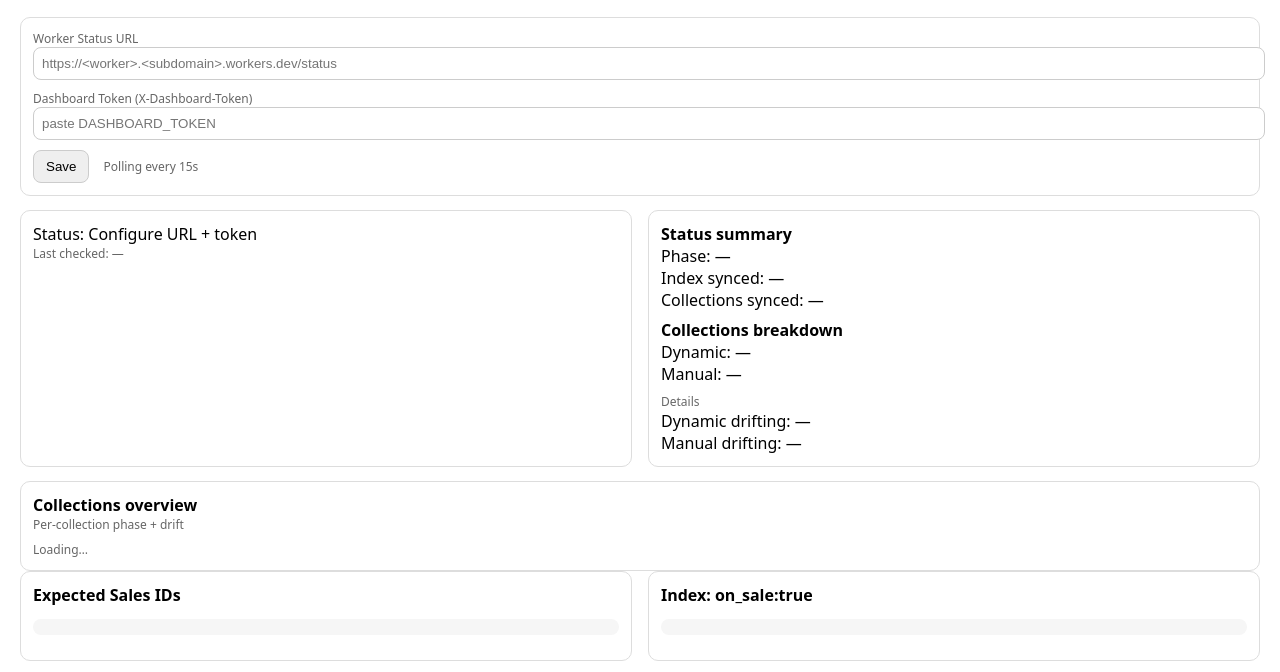
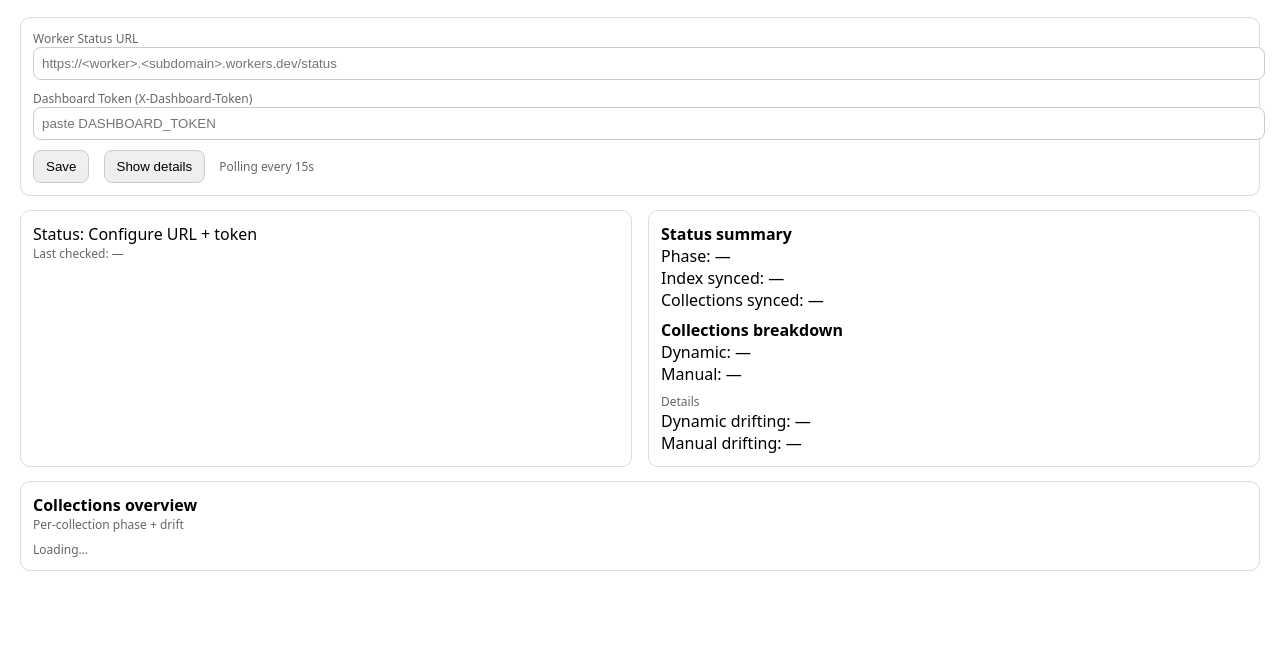
Before and after one commit to harrisrhm/algolia-json-connector, a plain HTML site: page docs/index.html in a window 1280 px wide. Shown: the part 56-728 px from the top of the page. Drawn offline with Linux system fonts and the light colour scheme.

Commit message:
Dashboard: hide Sales detail panels by default

```diff
--- a/docs/index.html
+++ b/docs/index.html
@@ -27,6 +27,7 @@
     <input id="token" type="password" placeholder="paste DASHBOARD_TOKEN" />
     <div style="height:10px"></div>
     <button id="save">Save</button>
+    <button id="toggleDetails" type="button" style="margin-left:10px">Show details</button>
     <span class="small" style="margin-left:10px">Polling every 15s</span>
   </div>
 
@@ -63,6 +64,9 @@
       <div id="collectionsTable" class="small">Loading…</div>
   </div>
 
+  <div style="height:14px"></div>
+
+  <div id="details" style="display:none;">
   <div class="row">
     <div class="card">
       <b>Expected Sales IDs</b>
@@ -93,6 +97,7 @@
         <pre id="extraCol"></pre>
       </div>
     </div>
+  </div>
 
   <script>
     const LS_URL = "dash_status_url";
@@ -119,6 +124,15 @@
       dynDriftNames: document.getElementById("dynDriftNames"),
       manDriftNames: document.getElementById("manDriftNames"),
     };
+
+    const detailsEl = document.getElementById("details");
+    const toggleBtn = document.getElementById("toggleDetails");
+
+    toggleBtn.addEventListener("click", () => {
+      const hidden = detailsEl.style.display === "none";
+      detailsEl.style.display = hidden ? "block" : "none";
+      toggleBtn.textContent = hidden ? "Hide details" : "Show details";
+    });
 
     function setBadge(el, value) {
       if (value === true) { el.textContent = "YES"; el.className = "bad"; }
```
Lines whose indentation alone changed are shown as unchanged.
